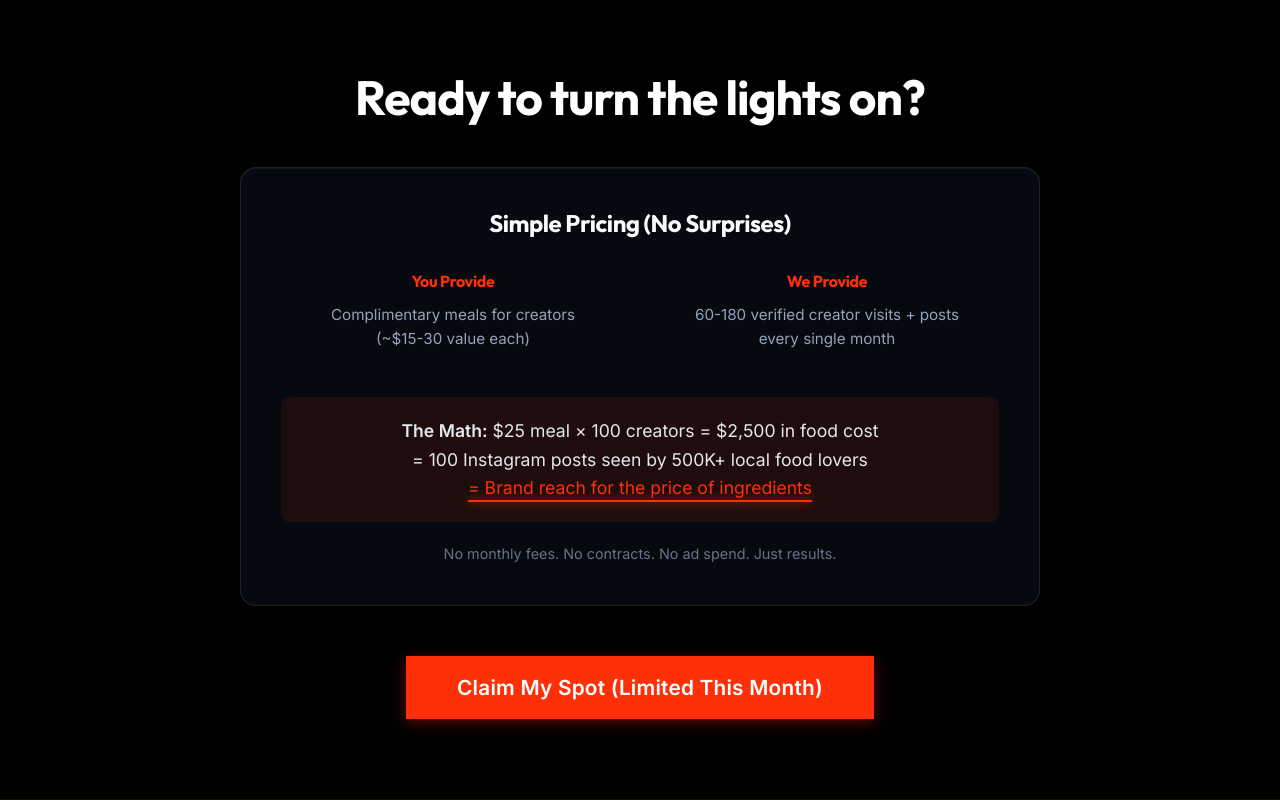
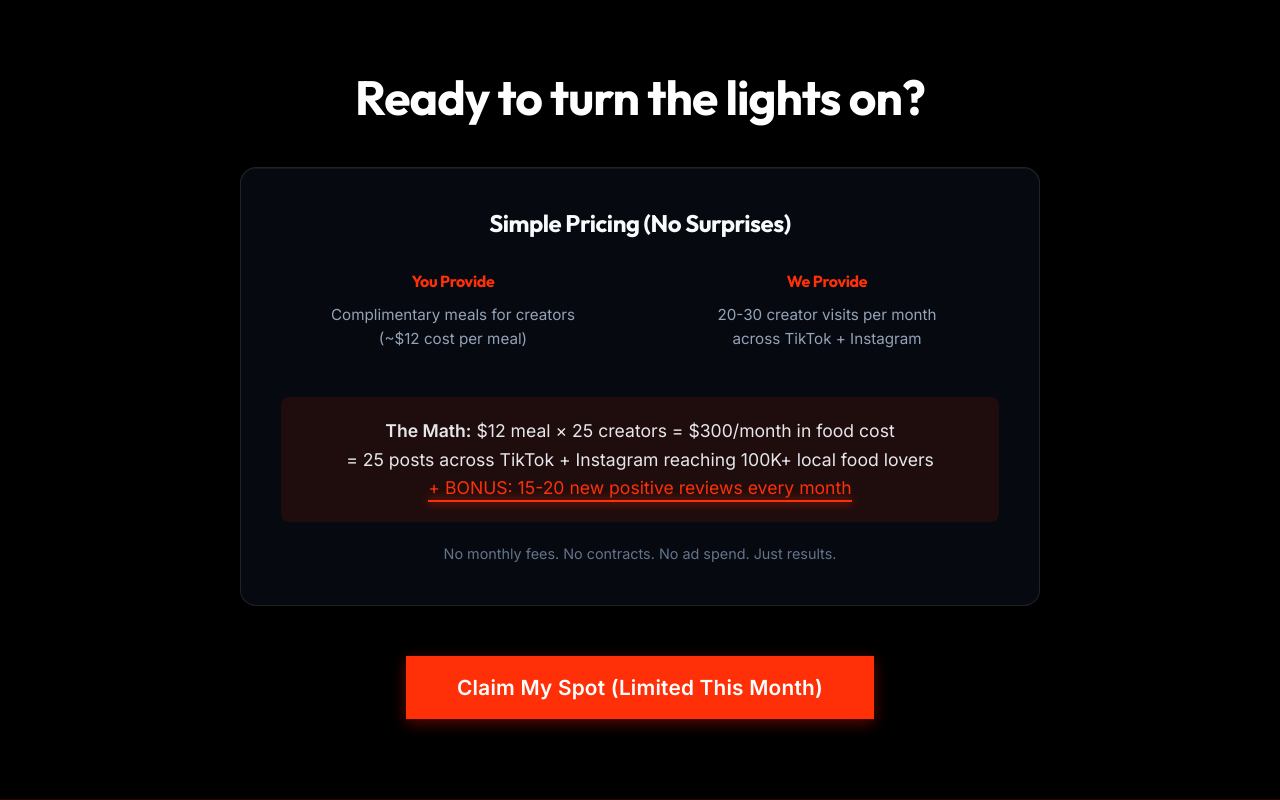
Before and after one commit to tidalwavebusinessstudio-commits/FoodTrend-Master-Code, a plain HTML site: page FoodTrend_App/restaurant/index.html in a window 1280 px wide. Shown: the part 3451-4251 px from the top of the page. Drawn offline with Linux system fonts and the light colour scheme.

Commit message:
FINAL: Pricing updated to accurate model - /meal x 25 creators = /month + TikTok+Instagram + 15-20 reviews bonus

```diff
--- a/FoodTrend_App/restaurant/index.html
+++ b/FoodTrend_App/restaurant/index.html
@@ -213,21 +213,22 @@
                     <div style="flex: 1; text-align: center;">
                         <h4 style="color: var(--brand-primary); margin-bottom: 10px;">You Provide</h4>
                         <p style="color: #94A3B8; font-size: 0.95rem;">Complimentary meals for creators<br>
-                            (~$15-30 value each)</p>
+                            (~$12 cost per meal)</p>
                     </div>
                     <div style="flex: 1; text-align: center;">
                         <h4 style="color: var(--brand-primary); margin-bottom: 10px;">We Provide</h4>
-                        <p style="color: #94A3B8; font-size: 0.95rem;">60-180 verified creator visits + posts<br>
-                            every single month</p>
+                        <p style="color: #94A3B8; font-size: 0.95rem;">20-30 creator visits per month<br>
+                            across TikTok + Instagram</p>
                     </div>
                 </div>
 
                 <div
                     style="background: rgba(255,48,8,0.1); padding: 20px; border-radius: 8px; text-align: center; margin-bottom: 20px;">
-                    <p style="margin: 0; line-height: 1.6;"><strong>The Math:</strong> $25 meal × 100 creators = $2,500
+                    <p style="margin: 0; line-height: 1.6;"><strong>The Math:</strong> $12 meal × 25 creators =
+                        $300/month
                         in food cost<br>
-                        = 100 Instagram posts seen by 500K+ local food lovers<br>
-                        <span class="highlight-red">= Brand reach for the price of ingredients</span>
+                        = 25 posts across TikTok + Instagram reaching 100K+ local food lovers<br>
+                        <span class="highlight-red">+ BONUS: 15-20 new positive reviews every month</span>
                     </p>
                 </div>
 
```
